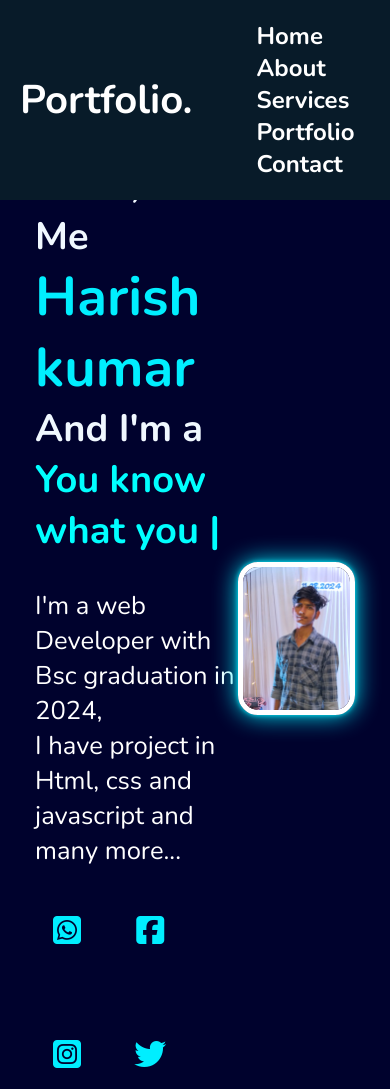
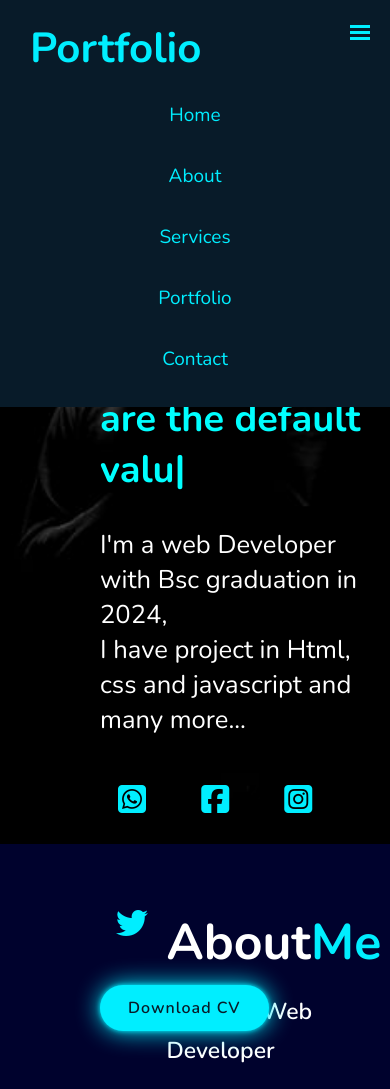
Before and after one commit to Harishkumar0209/Portfolio-website, a plain HTML site: page index.html in a window 390 px wide. Shown: the top 1089 px of the page. Drawn offline with nearby package versions, Linux system fonts and the light colour scheme.

Commit message:
new-change

```diff
--- a/index.css
+++ b/index.css
@@ -12,66 +12,89 @@
 
 body {
     background:url(images/bbg-images.png);
+    height: 100%;
+
+}
+section {
+    min-height: 100vh;
+    padding: 4rem 4% 2rem;
+}
+nav {
+    background-color: #081b29;
+    font-size: 28px;
+    width: 100%;
+    display: flex;
+    justify-content: space-around;
+    align-items: center;
+    position: fixed;
+    z-index: 10;
+    padding: 10px 0px;
+}
+.logo h1 {
+    color: #0ef;
 }
 
-section {
-    min-height: 100vh;
-    padding: 10rem 9% 2rem;
+nav li{
+    display: inline-block;
+    margin:15px 10px;
+    font-size: 19px;
+}
+nav a{
+    text-decoration: none;
+    color: #0ef;
+}
+nav a:hover{
+    text-decoration: underline;
+    color: aliceblue;
+}
+.menu-line {
+    height: 3px;
+    width: 20px;
+    background-color: #0ef;
+    margin-bottom: 3px;
 }
 
-.header {
-    position: fixed;
-    top: 0;
-    left: 0;
-    color: #fff;
-    width: 100%;
-    padding: 20px 20px;
-    display: flex;
-    justify-content: space-between;
-    align-items: center;
-    z-index: 100;
-    background-color:#081b29;
-}
-
-.logo {
-    position: relative;
-    font-size: 2.5rem;
-    color: white;
-    text-decoration: none;
-    font-weight: 700;
-    cursor: default;
-    animation: slideRight is ease forwards;
-    /* opacity: 0; */
-}
-
-.navbar a {
-    color: white;
-    margin-left: 4rem;
-    font-weight: 700;
-    text-decoration: none;
-    font-size: 1.5rem;
-}
-
-.navbar a:active ,
-    .navbar a:hover{
-       color:#0ef;
-    }
-
-#menu-icon {
-    font-size: 3.6rem;
-    color: var(---text-color);
+.menu {
+    cursor: pointer;
     display: none;
 }
 
+@media all and (max-width:640px){
+    nav{
+        flex-direction: column;
+    }
+    nav li{
+        display: block;
+        padding: 10px;
+    }
+    ul {
+        text-align: center;
+        padding: 0;
+    }
+    .logo {
+        align-self:flex-start;
+        margin: 10px 0px 0px 30px;
+    }
+    .menu {
+        display: block;
+        position: absolute;
+        right: 20px;
+        top: 25px;
+    }
+}
 .home {
-    display: flex;
-    justify-content: space-between;
-    align-items: center;
+    background-image: url(images/background-img.jpg);
+    background-position: center;
+    background-size: cover;
+    background-repeat: no-repeat;
+    height: 100%;
+
 }
 .home-content {
-    max-width: 600px;
+    position: absolute;
+    top: 150px;
+    left: 100px;
 }
-
 span {
     color: cyan;
 }
@@ -81,29 +104,6 @@ span {
     line-height: 1.3;
     color: #0ef;
 }
-.home-img img {
-    border-radius: 18%;
-    width: 30vw;
-    animation: floatImage 4s ease-in-out infinite;
-    color: #081b29;
-    border: 5px solid white;
-    border-radius: 20px;
-    box-shadow: 0 0 5px #0ef,
-    0 0 25px #0ef;
-}
-
-@keyframes floatImage {
-    0% {
-        transform: translateY(0);
-    }
-    50% {
-        transform: translateY(-2.5rem);
-    }
-    100% {
-        transform: translateY(0);
-    }
-}
-
 .home-content h3 {
     font-size: 38px;
     font-weight: 700;
@@ -111,7 +111,6 @@ span {
     animation-delay: -7s;
     color: aliceblue;
 }
-
 .home-content h3:nth-of-type(2){
     margin-bottom: 2rem;
     animation: slideTop 1s ease forwards;
@@ -142,7 +141,7 @@ span {
 
 .home-sci a:hover {
     background: #0ef;
-    color: #081b29;
+    color: hsl(205, 67%, 10%);
     box-shadow: 0 0 20px #0ef;
 }
 
@@ -185,6 +184,19 @@ span {
     box-shadow: 0 0 5px #0ef,
     0 0 25px #0ef;
 }
+
+@keyframes floatImage {
+    0% {
+        transform: translateY(0);
+    }
+    50% {
+        transform: translateY(-2.5rem);
+    }
+    100% {
+        transform: translateY(0);
+    }
+}
+
 .about-text h2 {
     font-size: 50px;
     color: #fff;
@@ -281,7 +293,7 @@ span {
     background: #0ef;
     border-radius: 40px;
     font-size: 16px;
-    color: #081b29;
+    color: black;
     letter-spacing: 1px;
     text-decoration: none;
     font-weight: 600;
@@ -315,25 +327,3 @@ span {
         opacity: 1;
     }
 }
-
-
-@keyframes slideTop {
-    0% {
-        transform: translateY(100px);
-        opacity: 0;
-    }
-    100% {
-        transform: translateY(0px);
-        opacity: 1;
-    }
-}
-@keyframes slideBottom {
-    0% {
-        transform: translateY(-100px);
-        opacity: 0;
-    }
-    100% {
-        transform: translateY(0px);
-        opacity: 1;
-    }
-}
--- a/index.html
+++ b/index.html
@@ -9,26 +9,29 @@
     <script src="https://unpkg.com/typed.js@2.1.0/dist/typed.umd.js"></script>
 </head>
 <body>
-    <div class="header">
-        <a href="#" class="logo">Portfolio.</a>
-
-        <div class="navbar">
-            <a href="#home" style="--i:1">Home</a>
-            <a href="#about" style="--i:2">About</a>
-            <a href="#services" style="--i:3">Services</a>
-            <a href="#portfolio" style="--i:4">Portfolio</a>
-            <a href="#contact" style="--i:5">Contact</a>
+    <nav>
+        <div class="logo">
+            <h1>Portfolio</h1>
         </div>
-        <div class="menu-icon">
-            <i class="fa-solid fa-bars" id="menu-icon" style="color: white;"></i>
+        <ul class="showmenu">
+          <li> <a href="#home">Home</a></li>
+          <li> <a href="#about">About</a></li>
+          <li> <a href="#services">Services</a></li>
+          <li> <a href="#portfolio">Portfolio</a></li>
+          <li> <a href="#contact">Contact</a></li>
+        </ul>
+        <div class="menu">
+             <div class="menu-line"></div>
+             <div class="menu-line"></div>
+             <div class="menu-line"></div>
         </div>
-    </div>
+    </nav>
 
     <section class="home" id="home">
         <div class="home-content">
             <h3>Hello, Its Me</h3>
             <h1>Harish kumar</h1>
-            <h3>And I'm a <span class="text">Frontent Development</span></h3>
+            <h3>And I'm a <span class="text"></span></h3>
             <p>I'm a web Developer with Bsc graduation in 2024,<br>I have project in Html, css and javascript and many more...</p>
             <div class="home-sci">
                 <a href="#" style="--i:7"><i class="fa-brands fa-square-whatsapp"></i></a>
@@ -37,9 +40,6 @@
                 <a href="#" style="--i:10"><i class="fa-brands fa-twitter"></i></a>
             </div>
             <a href="#" class="btn-box">Download CV</a>
-        </div>
-        <div class="home-img">
-            <img src="images/1000006336.jpg" alt="image">
         </div>
     </section>
 
--- a/index.js
+++ b/index.js
@@ -1,3 +1,9 @@
+const menu = document.querySelector('.menu')
+const menuList = document.querySelector('nav ul')
+menu.addEventListener('click',()=>{
+    menuList.classList.toggle('showmenu')
+})
+
 var typed = new Typed(".text", {
     Strings:["Frontend Developer" , "Web Developer", "Digital Marketer", "Content Writer"],
     typeSpeed:100,
```
Also changed, not shown: images/background-img.jpg (added), images/bg-image.png (added).
